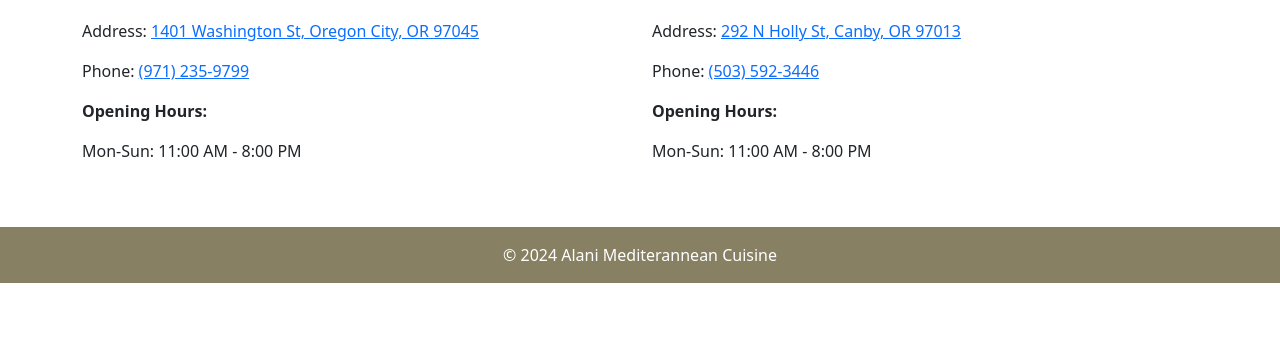
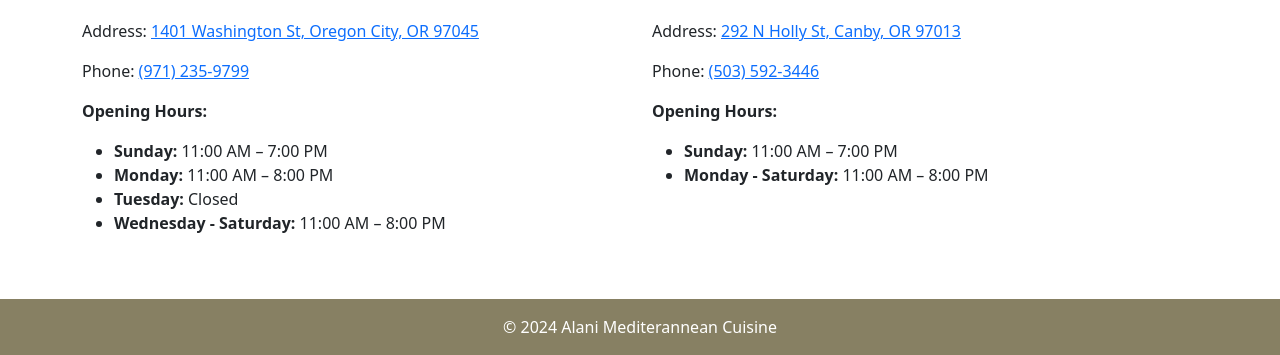
Before and after one commit to joelhenningsen/alanimediterranean, a plain HTML site: page index.html in a window 1280 px wide. Shown: the part 2955-3310 px from the top of the page. Before the commit the page ends 3238 px from the top, so only its background shows below. Drawn offline with Linux system fonts and the light colour scheme.

Commit message:
Update store hours

```diff
--- a/index.html
+++ b/index.html
@@ -179,7 +179,12 @@
                         Phone: <a href="tel:+19712359799">(971) 235-9799</a>
                     </p>
                     <p class="fw-bold">Opening Hours:</p>
-                    <p>Mon-Sun: 11:00 AM - 8:00 PM</p>
+                    <ul>
+                        <li><strong>Sunday:</strong> 11:00 AM – 7:00 PM</li>
+                        <li><strong>Monday:</strong> 11:00 AM – 8:00 PM</li>
+                        <li><strong>Tuesday:</strong> Closed</li>
+                        <li><strong>Wednesday - Saturday:</strong> 11:00 AM – 8:00 PM</li>
+                    </ul>
                 </div>
 
                 <!-- Google Maps Embed Canby -->
@@ -194,7 +199,11 @@
                         Phone: <a href="tel:+15035923446">(503) 592-3446</a>
                     </p>
                     <p class="fw-bold">Opening Hours:</p>
-                    <p>Mon-Sun: 11:00 AM - 8:00 PM</p>
+                    <ul>
+                        <li><strong>Sunday:</strong> 11:00 AM – 7:00 PM</li>
+                        <li><strong>Monday - Saturday:</strong> 11:00 AM – 8:00 PM</li>
+                    </ul>
+                </div>
                 </div>
             </div>
         </section>
```
